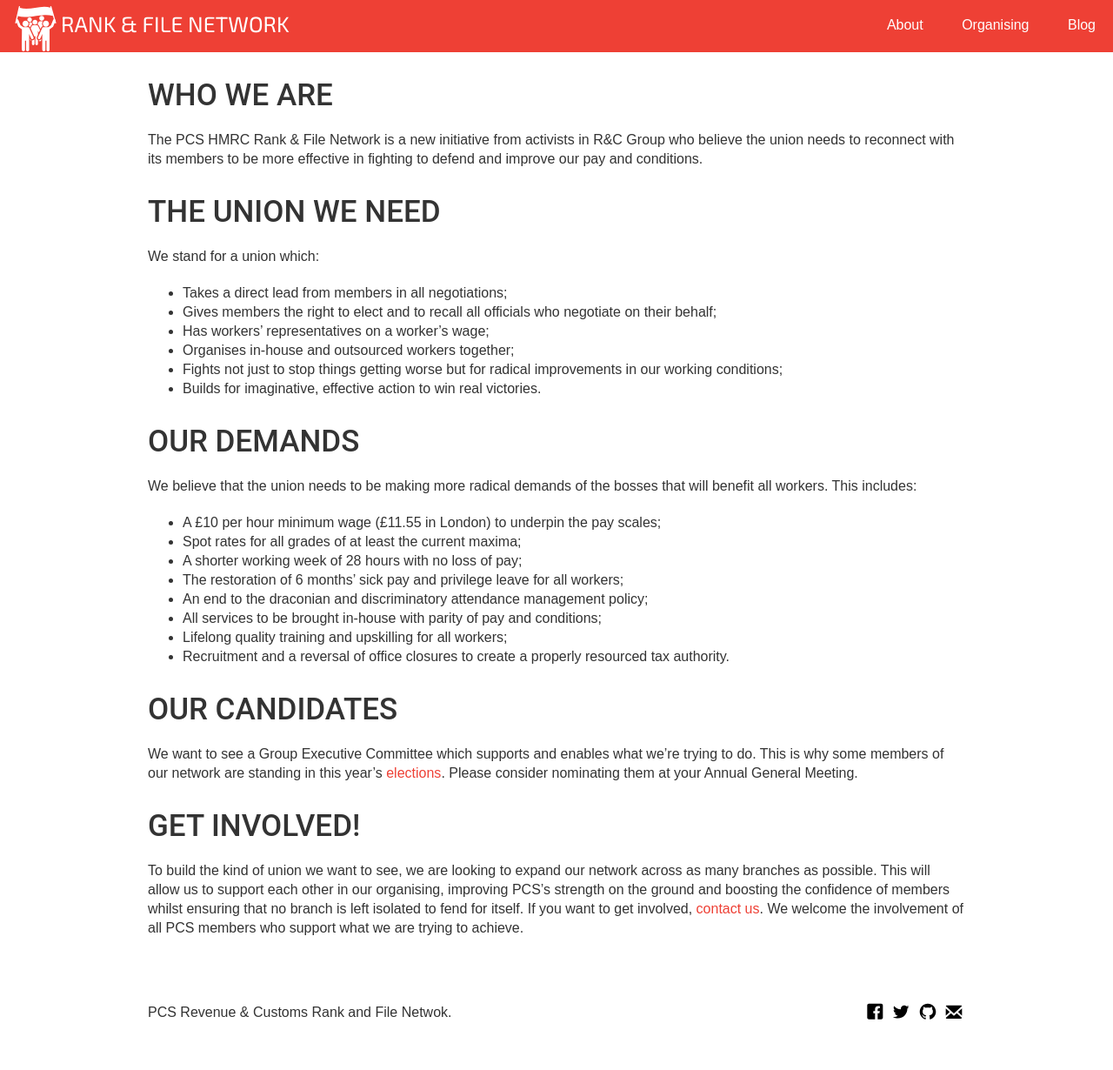
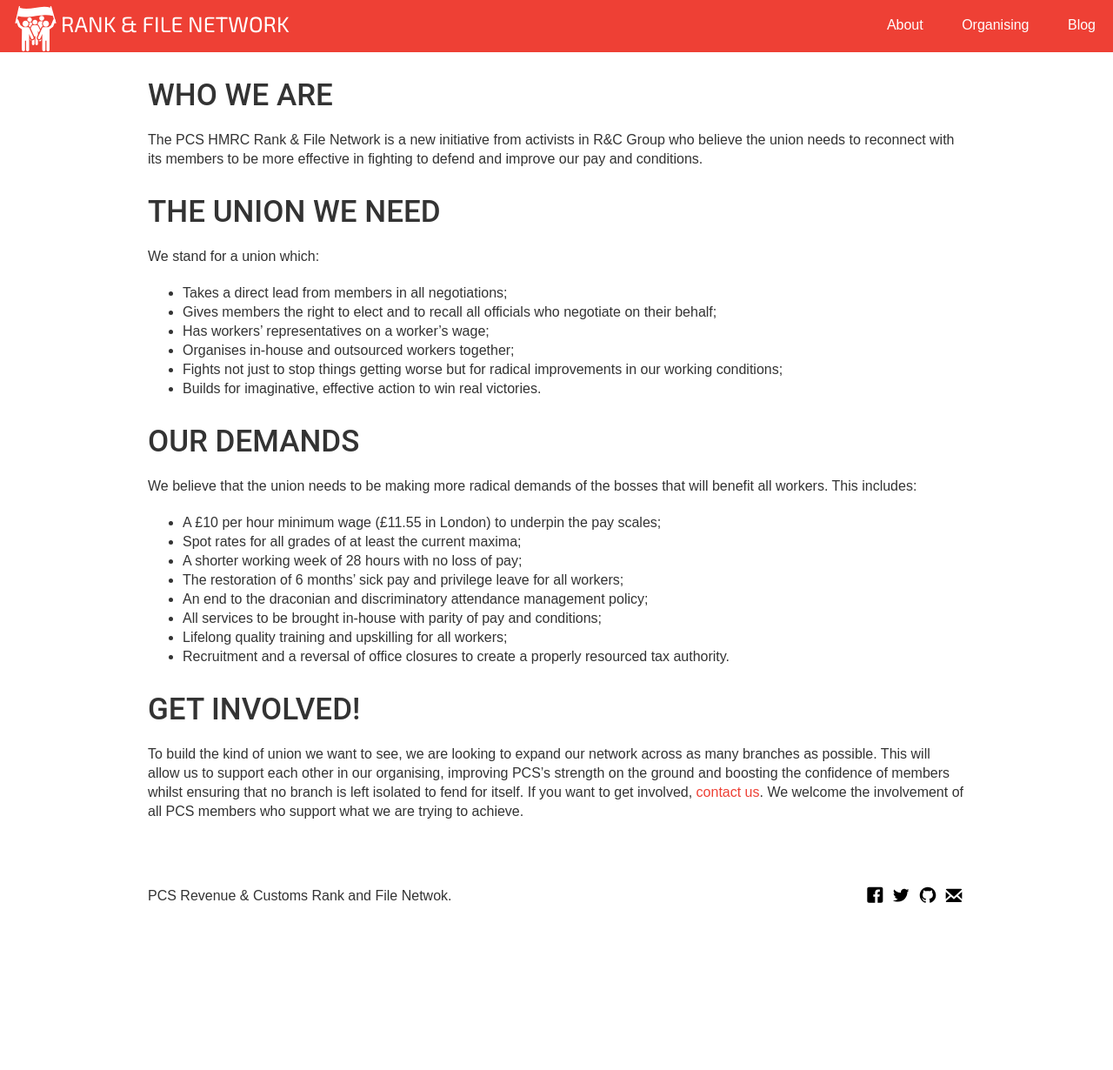
Before and after one commit to pcsrankandfile/pcsrankandfile.github.io, a Jekyll site: the page built from about.md, in a window 1280 px wide. Shown: the whole page at 87% size. Built offline with Jekyll 4.4.1, drawn with Linux system fonts in a browser that asks for light colours; our own code applies the rules of GitHub Pages for plain Markdown files; after the commit the page ends 1096 px from its top, so only the background shows below that.

Commit message:
Update about.md

```diff
--- a/about.md
+++ b/about.md
@@ -24,9 +24,6 @@
 - Lifelong quality training and upskilling for all workers;
 - Recruitment and a reversal of office closures to create a properly resourced tax authority.
 
-# OUR CANDIDATES
-We want to see a Group Executive Committee which supports and enables what we’re trying to do. This is why some members of our network are standing in this year’s [elections](/elections.html). Please consider nominating them at your Annual General Meeting.
-
 # GET INVOLVED!
 To build the kind of union we want to see, we are looking to expand our network across as many branches as possible. This will allow us to support each other in our organising, improving PCS’s strength on the ground and boosting the confidence of members whilst ensuring that no branch is left isolated to fend for itself.
 If you want to get involved, [contact us](mailto:{{ site.email }}). We welcome the involvement of all PCS members who support what we are trying to achieve.
```
